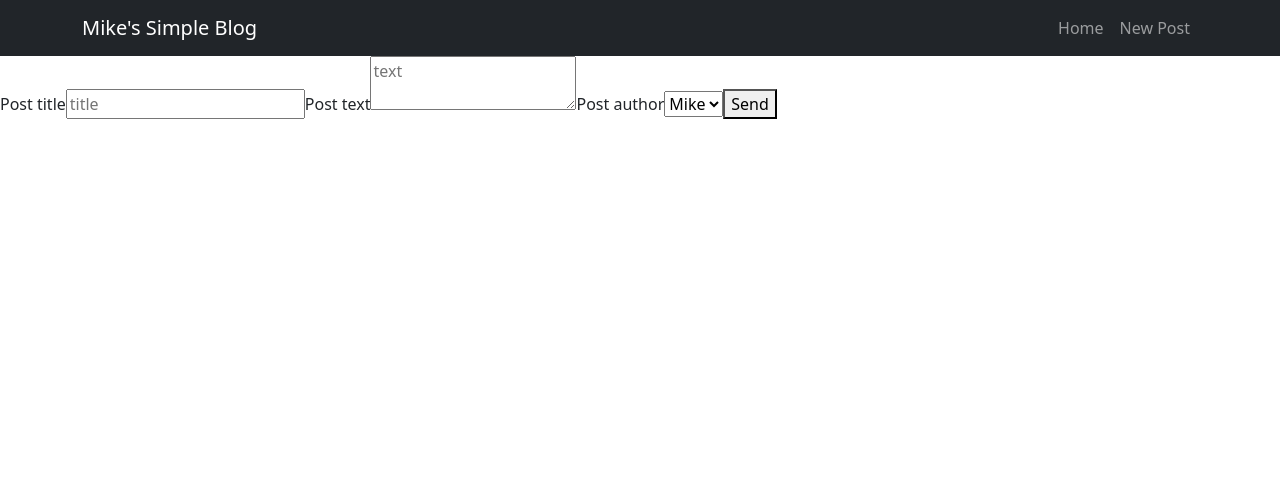
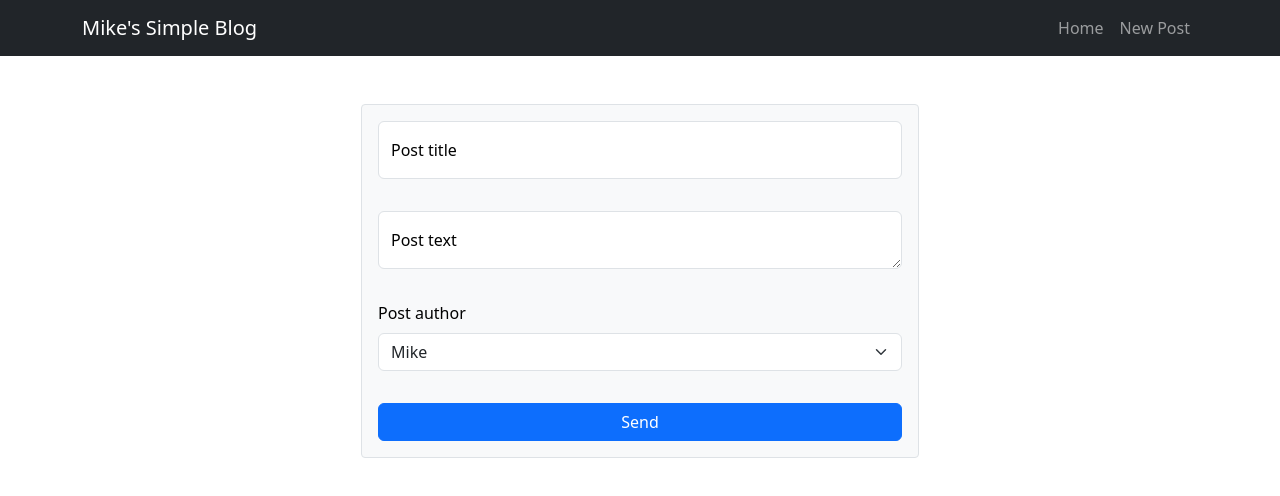
Before and after one commit to MKdev431/simple-blog, a React (Vite) app: page /new-post in a window 1280 px wide. Shown: the top 496 px of the page. Built offline with nearby package versions, Linux system fonts and the light colour scheme.

Commit message:
style NewPost form

```diff
--- a/src/Pages/NewPost.jsx
+++ b/src/Pages/NewPost.jsx
@@ -52,25 +52,39 @@ const NewPost = () => {
   };
 
   return (
-    <div className="newPost">
-      <form onSubmit={submitHandler}>
-        <label>Post title</label>
+    <div className="container mt-5 d-flex justify-content-center w-100">
+      <form
+        className="w-50 d-flex flex-column text-bg-light border rounded-1"
+        onSubmit={submitHandler}
+      >
+        <div className="form-floating m-3">
           <input
             type="text"
+            className="form-control"
             placeholder="title"
             onChange={e => setTitle(e.target.value)}
           />
-        <label>Post text</label>
+          <label className="form-label">Post title</label>
+        </div>
+        <div className="form-floating m-3">
           <textarea
+            className="form-control"
             placeholder="text"
             onChange={e => setBody(e.target.value)}
           ></textarea>
-        <label>Post author</label>
-        <select onChange={e => setAuthor(e.target.value)}>
+          <label className="form-label">Post text</label>
+        </div>
+        <div className="m-3">
+          <label className="form-label">Post author</label>
+          <select
+            className="form-select"
+            onChange={e => setAuthor(e.target.value)}
+          >
             <option value="Mike">Mike</option>
             <option value="Seba">Seba</option>
           </select>
-        {!isLoading && !error && <button>Send</button>}
+        </div>
+        {!isLoading && !error && <button className="btn btn-primary m-3">Send</button>}
         {isLoading && <button disabled={true}>Loading</button>}
         {error && <div>{error.message}</div>}
         {postSubmitted && <div>Post submitted successully. You will be redirected to the homepage in a second.</div>}
```
Lines whose indentation alone changed are shown as unchanged.
